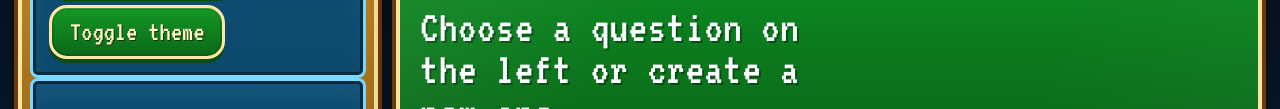
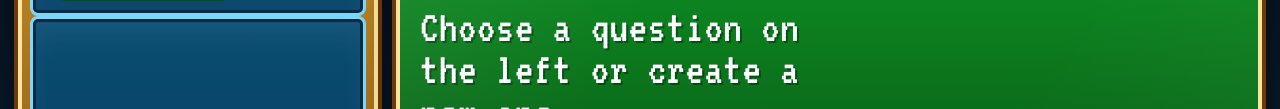
Before and after one commit to ratfromhalo3/quizandrats, a website: page public/index.html in a window 1280 px wide. Shown: the part 468-577 px from the top of the page. Drawn offline with Linux system fonts and the light colour scheme; no server answers; a script that the page names is missing.

Commit message:
Update index.html

```diff
--- a/public/index.html
+++ b/public/index.html
@@ -390,7 +390,6 @@
         <div class="toolbar-small">
           <button id="newButton" class="btn" type="button">Add question</button>
           <button id="downloadButton" class="btn btn-secondary" type="button">Download JSON</button>
-          <button id="themeToggle" class="btn btn-secondary" type="button">Toggle theme</button>
         </div>
       </div>
       <div class="screen list-wrap"><div id="list" class="list"></div></div>
```
